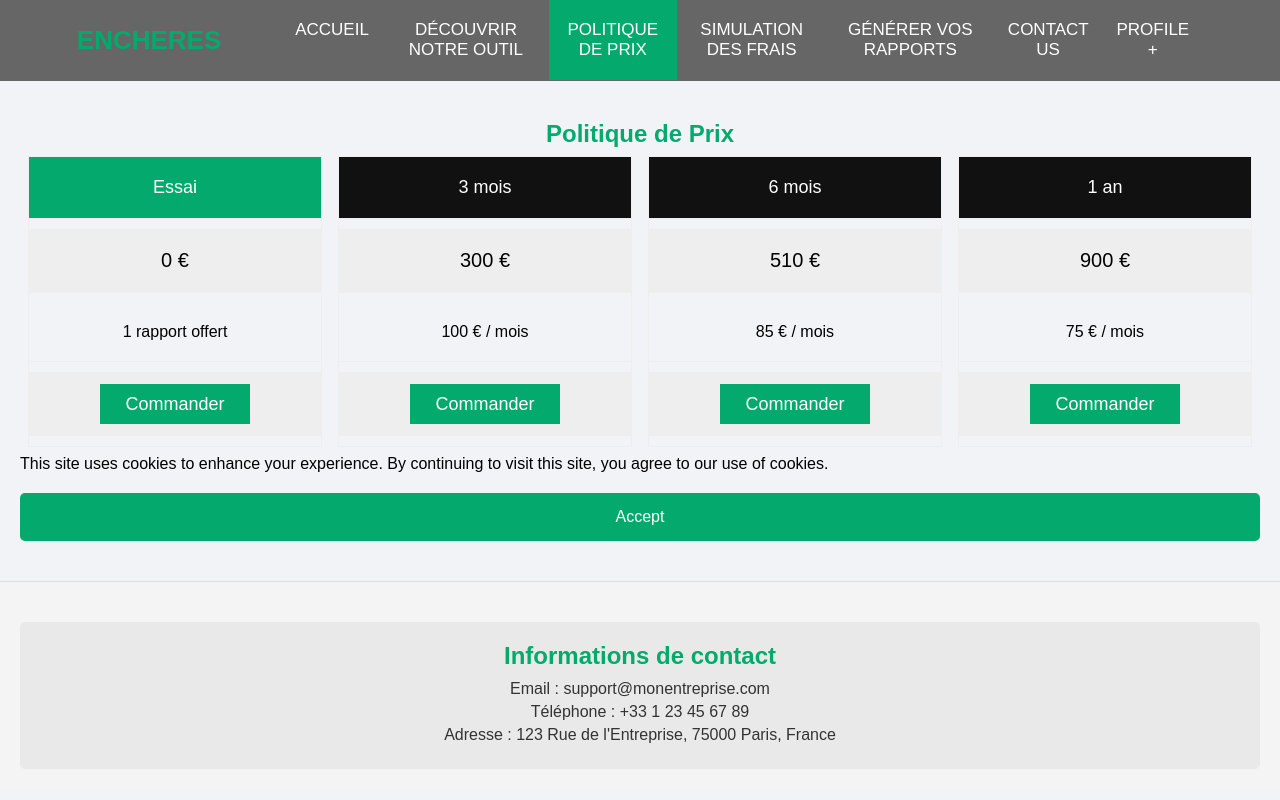
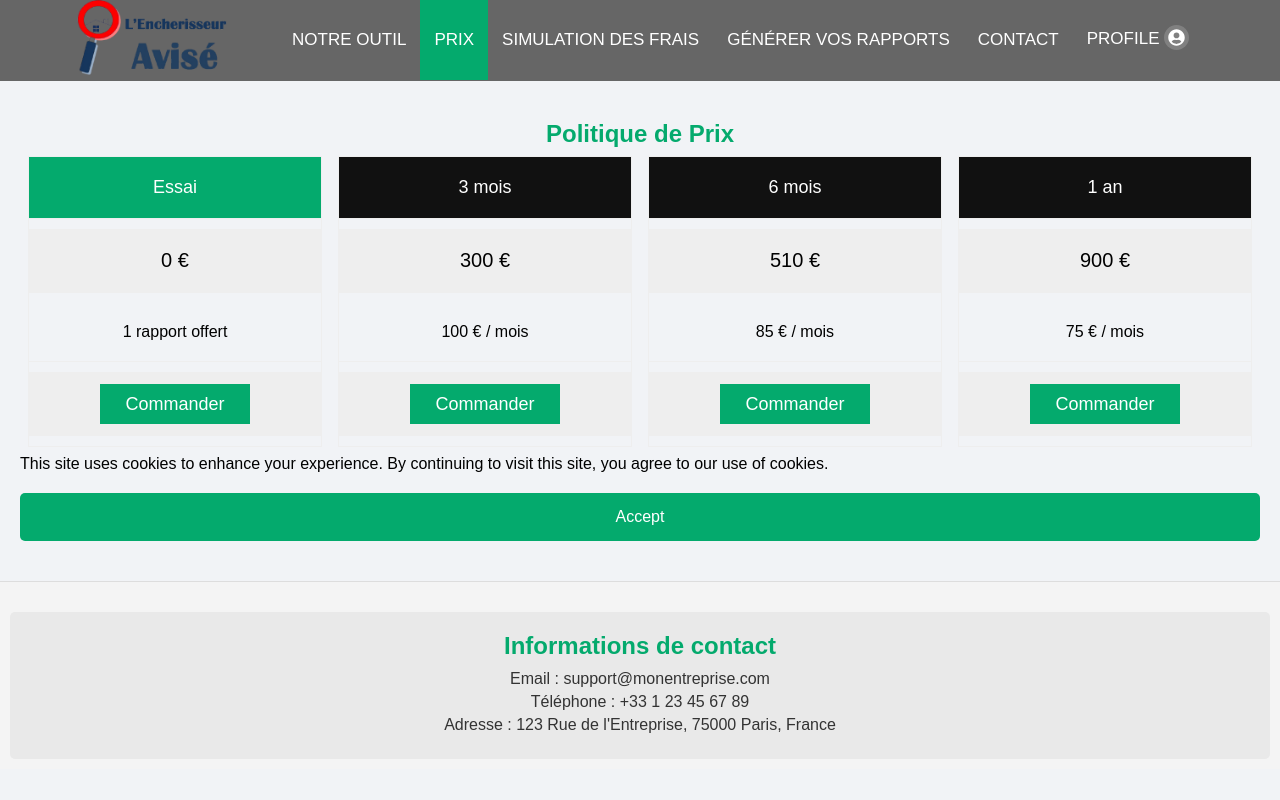
Before and after one commit to Ahmed-Zain-ul-Abideen/flask-app, a Flask app: page /pricing in a window 1280 px wide. Run offline with Flask 3, Linux system fonts and the light colour scheme; some libraries are stand-ins or nearby versions.

Commit message:
update by zain
update by zain

```diff
--- a/app.py
+++ b/app.py
@@ -571,7 +571,7 @@ def customise_report():
     if attribut_font_color:
         current_user.attribut_font_color = attribut_font_color
     if font_family:
-        current_user.font_family = font_family
+        current_user.fontFamily = font_family
 
     # Commit the changes to the database
     db.session.commit()
@@ -1243,6 +1243,19 @@ def pricing():
     return render_template("pricing.html", **context)
 
 
+@app.route("/mes_rapports")
+@log_execution_time
+def mes_rapports():
+
+    if current_user.is_authenticated:
+        user_reports = ReportsLog.query.filter_by(user_id=current_user.id).all()
+        print("user_reports",user_reports)
+    else:
+        user_reports = None
+
+    context = {"user_reports":user_reports}
+    return render_template("mes_rapports.html", **context)
+
 @app.route("/conditions")
 @log_execution_time
 def conditions():
@@ -1994,4 +2007,4 @@ if __name__ == "__main__":
 
     # # mail = Mail(app)
 
-    app.run(host='0.0.0.0', port=4000)
+    app.run(host='0.0.0.0', port=4000, debug = "True")
--- a/static/css/MenuV2/style.css
+++ b/static/css/MenuV2/style.css
@@ -26,19 +26,31 @@ header nav {
   justify-content: space-between;
 }
 
-.logo {
+/* .logo {
   flex: 2;
   display: flex;
   align-items: center;
+
+} */
+
+.logo {
+  display: inline-block;
 }
 
-.logo a {
+.logo-image {
+  width: 150px; /* Adjust as needed */
+  height: auto;
+  display: block;
+}
+
+
+/* .logo a {
   text-decoration: none;
   font-size: 26px;
   color: #04AA6D;
   text-transform: uppercase;
   font-weight: 800;
-}
+} */
 
 .bartoggle,
 #menubrop {
@@ -64,7 +76,7 @@ header nav {
 
 .NavMenu li a {
   display: block;
-  padding: 20px 14px;
+  padding: 30px 14px;
   font-size: 17px;
   text-decoration: none;
   text-transform: uppercase;
@@ -294,3 +306,25 @@ li:hover > ul {
 .NavMenu li {
   position: relative;
 }
+
+
+
+/* Style for the profile icon */
+.profile-icon {
+  display: inline-block;
+  width: 25px;
+  height: 25px;
+  border-radius: 50%;
+  background-color: grey;
+  text-align: center;
+  line-height: 27px;
+  color: white;
+  font-size: 17px;
+  transition: background-color 0.3s;
+}
+
+
+.profile-icon.logged-in {
+  background-color: #04AA6D;
+
+}
--- a/static/css/styles.css
+++ b/static/css/styles.css
@@ -979,7 +979,7 @@ ul {
 
 footer {
   background-color: #f4f4f4;
-  padding: 20px;
+  /* padding: 20px; */
   text-align: center;
   margin-top: 20px;
   border-top: 1px solid #ddd;
@@ -1139,3 +1139,18 @@ input[type="password"]::-webkit-text-security {
   margin-top: -13px;
   margin-left: 16px;
 }
+
+
+
+.close-icon {
+  cursor: pointer;
+  font-size: 10px;
+  color: #6e6e6e; /* Adjust color */
+  margin-left: 8px;
+  margin-top: -66px;
+
+}
+
+.close-icon:hover {
+  color: red; /* Highlight color on hover */
+}
--- a/templates/baseV3.html
+++ b/templates/baseV3.html
@@ -6,6 +6,7 @@
     <meta name="viewport" content="width=device-width, initial-scale=1.0">
     <title>{% block title %}My App{% endblock %}</title>
     <link href='https://unpkg.com/boxicons@2.0.7/css/boxicons.min.css' rel='stylesheet'>
+    <link href="https://cdnjs.cloudflare.com/ajax/libs/font-awesome/6.0.0/css/all.min.css" rel="stylesheet">
     <link rel="stylesheet" href="{{ url_for('static', filename='css/styles.css') }}">
     <link rel="stylesheet" href="{{ url_for('static', filename='css/MenuV2/style.css') }}">
     <!-- <script src='https://kit.fontawesome.com/a076d05399.js' crossorigin='anonymous'></script> -->
@@ -19,7 +20,12 @@
     <!-- Header and Navigation -->
     <header>
         <nav>
-          <div class="logo"><a href="{{ url_for('index') }}">Encheres</a></div>
+            <div class="logo">
+                <a href="{{ url_for('index') }}">
+                    <img src="{{ url_for('static', filename='contents/avocat/logo.png') }}" alt="Encheres Logo" class="logo-image">
+                </a>
+            </div>
+
           <div style="margin-bottom: 14px;"><label for="menubrop" class="bartoggle">≡</label></div>
           <input type="checkbox" id="menubrop">
           <ul class="NavMenu" id="myDIV">
@@ -28,18 +34,22 @@
                 <li class="link   {% if request.endpoint == 'index' %}active{% endif %}"><a href="{{ url_for('index') }}">Accueil</a></li>
                 <li  class="link  {% if request.endpoint == 'backed' %}active{% endif %}"><a href="{{ url_for('backed') }}">Sauvegardée</a></li>
             {% else %}
-                <li class="link   {% if request.endpoint == 'index' %}active{% endif %}"><a href="{{ url_for('index') }}">Accueil</a></li>
-                <li class="link   {% if request.endpoint == 'outil' %}active{% endif %}"><a href="{{ url_for('outil') }}">Découvrir notre outil</a></li>
-                <li class="link   {% if request.endpoint == 'pricing' %}active{% endif %}"><a href="{{ url_for('pricing') }}">Politique de prix</a></li>
+                <li class="link   {% if request.endpoint == 'outil' %}active{% endif %}"><a href="{{ url_for('outil') }}">Notre outil</a></li>
+                <li class="link   {% if request.endpoint == 'pricing' %}active{% endif %}"><a href="{{ url_for('pricing') }}">Prix</a></li>
                 <li class="link   {% if request.endpoint == 'frais' %}active{% endif %}"><a href="{{ url_for('frais') }}">Simulation des frais</a></li>
                 <li class="link   {% if request.endpoint == 'preparer' %}active{% endif %}"><a href="{{ url_for('preparer') }}">Générer vos rapports</a></li>
-                <li  class="link  {% if request.endpoint == 'contact' %}active{% endif %}"><a href="{{ url_for('contact') }}">Contact Us</a></li>
+                <li  class="link  {% if request.endpoint == 'contact' %}active{% endif %}"><a href="{{ url_for('contact') }}">Contact</a></li>
             {% endif %}
-            <li><a href="javascript:void(0)" for="droplist1" class="toggle" style="color: #fff;">PROFILE  +</a>
+            <li><a href="javascript:void(0)" for="droplist1" class="toggle" style="color: #fff; margin-top:-5px;/">PROFILE
+                <span class="profile-icon {% if is_authenticated %}logged-in{% endif %}">
+                    <i class="fas fa-user-circle"></i>
+                </span>
+                </a>
               <ul id="the_specsul">
                 {% if is_authenticated %}
                     <li><a href="{{ url_for('logout') }}">Se déconnecter</a></li>
                     <li><a href="{{ url_for('profile') }}">Profile</a></li>
+                    <li><a href="{{ url_for('mes_rapports') }}">Mes Rapports</a></li>
 
                 {% else %}
                     <li><a href="{{ url_for('connexion') }}">Se connecter</a></li>
--- a/templates/frais.html
+++ b/templates/frais.html
@@ -205,8 +205,8 @@
             <!-- # ####################### FLASH MESSAGE ####################################### -->
             <div id="flash-message" style="display:none;" class="flash-message">
                 <div class="message-header">
-                    <h2>Résultats</h2>
-                    <button class="close-btn" onclick="closeFlashMessage()">×</button>
+                    <h2 style = "cursor: none; margin-top:-13px;">Résultats</h2>
+                    <span class="close-icon" onclick="closeFlashMessage()">&#10006;</span>
                 </div>
                 <div class="message-content">
                     <p><strong>Prix d'Adjudication : <span id="flash_prix_adjudication"></span> €</strong></p> <!-- Change ID -->
--- a/templates/pricing.html
+++ b/templates/pricing.html
@@ -90,6 +90,9 @@
                 <li class="grey">Total Reports: {{current_user.total_reports}}</li>
 
                 <li>Downloaded Reports: {{current_user.downloaded_current}}</li>
+                <li class="grey">Remaining Reports: {{current_user.reports_count}}</li>
+                <li>Subscription Start Date: {{current_user.subs_start.strftime('%d-%m-%Y')}}</li>
+                <li class="grey">Subscription End Date: {{current_user.subscription_ends.strftime('%d-%m-%Y')}}</li>
 
             </ul>
         </div>
@@ -98,49 +101,8 @@
 
        </div>
     </div>
-    {% if user_reports  %}
-
-        <div style="display: {% if user_reports  %}Block{% else %}None{% endif %};">
-            <h2 style="text-align:center">Journal des rapports</h2>
-
-            <div style="overflow-x:auto;">
-
-                <table>
-                    <tr>
-
-                        <th>Id</th>
-                        <th>City</th>
-                        <th>Property Type</th>
-                        <th>Date</th>
 
 
-                    </tr>
-
-
-                    {% for report in user_reports %}
-                    <tr>
-                        <td>{{ report.id }}</td>
-                        <td>{{ report.city }}</td>
-                        <td>{{ report.property_type }}</td>
-                        <td>{{ report.download_date.strftime('%d-%m-%Y') }}</td>
-
-                    </tr>
-                    {% else %}
-                    <tr>
-                        <td colspan="4">No Reports found.</td>
-                    </tr>
-                    {% endfor %}
-
-
-                </table>
-            </div>
-        </div>
-
-    {% else %}
-    {% endif %}
-</div>
-<div>
-</div>
 
 
 {% endblock %}
```
Also changed, not shown: templates/mes_rapports.html (added, +48 -0 lines), templates/preparer.html (+21 -17 lines), static/contents/avocat/logo.png (added).
